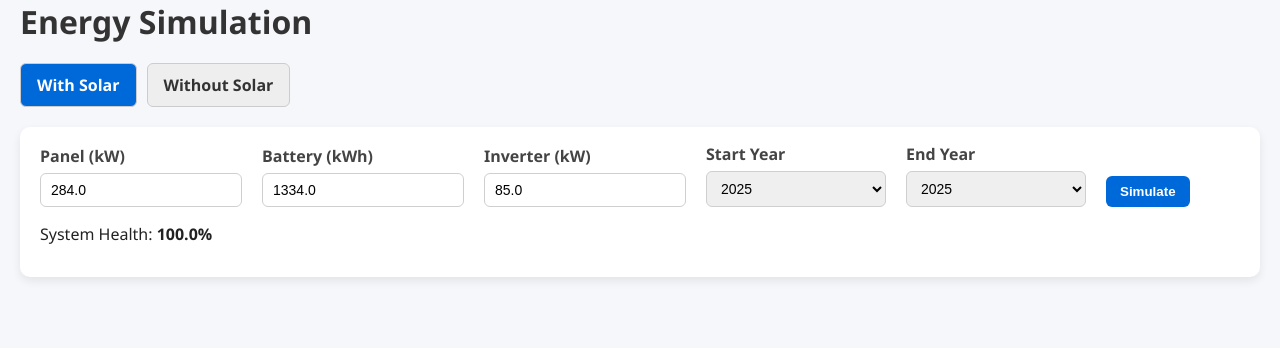
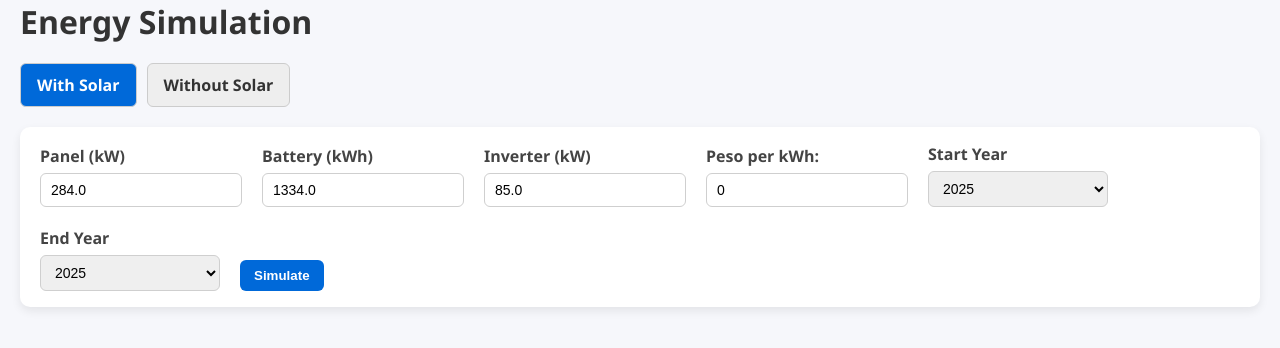
Before and after one commit to User-Suuro/cnsc-solar-simulation, a Flask app: page / in a window 1280 px wide. Shown: the top 348 px of the page. Run offline with Flask 3, Linux system fonts and the light colour scheme.

Commit message:
added unmet cost

```diff
--- a/main.py
+++ b/main.py
@@ -173,8 +173,8 @@ def get_monthly_irr_for_year(df_irr: pd.DataFrame, hcol: str, year: int):
 
 
 # ------------------- UPDATED simulate_annual() WITH MONTHLY DEGRADATION -------------------
-def simulate_annual(panel_kw, battery_kwh, inverter_kw, monthly_irr, monthly_con, initial_health=100.0,
-                    return_deg=False):
+def simulate_annual(panel_kw, battery_kwh, inverter_kw, monthly_irr, monthly_con,
+                    peso_per_kwh, initial_health=100.0, return_deg=False):
     system_eff = 0.8
     battery_soc_max = battery_kwh * 0.8
     soc = battery_soc_max
@@ -231,7 +231,8 @@ def simulate_annual(panel_kw, battery_kwh, inverter_kw, monthly_irr, monthly_con
             "Consumption_kWh": round(consumption, 2),
             "Met_kWh": round(met, 2),
             "Unmet_kWh": round(unmet, 2),
-            "BatterySOC_end_kWh": round(soc, 2),
+            "UnmetCost_PHP": round(unmet * peso_per_kwh, 2),   # ⬅ NEW
+            "BatterySOC_end_kWh": soc,
             "Health_after_month": round(health, 3),
         })
 
@@ -260,7 +261,8 @@ def simulate_annual(panel_kw, battery_kwh, inverter_kw, monthly_irr, monthly_con
         # Add degradation summary
         "TotalSolar_100pct_kWh": round(float(df_deg["SolarGen_100pct_kWh"].sum()), 2),
         "TotalDegradationLoss_kWh": round(float(df_deg["DegradationLoss_kWh"].sum()), 2),
-        "InitialHealth": round(initial_health, 2),  # Track initial health for multi-year
+        "InitialHealth": round(initial_health, 2),  # Track initial health for multi-year,
+        "TotalUnmetCost_PHP": round(float(df["UnmetCost_PHP"].sum()), 2),
     }
 
     if return_deg:
@@ -483,6 +485,7 @@ def index():
             inverter_kw = float(request.form.get("inverter_kw", inverter_kw))
             year_start = int(request.form.get("year_start", year_start))
             year_end = int(request.form.get("year_end", year_end))
+            peso_per_kwh = float(request.form.get("peso_per_kwh", 14.0))
         except Exception:
             pass
 
@@ -497,7 +500,7 @@ def index():
 
             # CHANGED: Now receives 3 return values
             df_monthly, df_deg, summary = simulate_annual(
-                panel_kw, battery_kwh, inverter_kw, monthly_irr, monthly_con
+                panel_kw, battery_kwh, inverter_kw, monthly_irr, monthly_con, peso_per_kwh
             )
 
             bar_url = f"bar_{year}.png"
@@ -557,7 +560,7 @@ def index():
                     panel_kw, battery_kwh, inverter_kw,
                     monthly_irr, monthly_con,
                     initial_health=health,
-                    return_deg=True  # Request degradation data
+                    return_deg=True,
                 )
 
                 # Add to yearly summary
@@ -576,7 +579,7 @@ def index():
                     "Degradation_Loss_%": round((float(df_deg_year["DegradationLoss_kWh"].sum()) /
                                                  float(df_deg_year["SolarGen_100pct_kWh"].sum()) * 100)
                                                 if float(df_deg_year["SolarGen_100pct_kWh"].sum()) > 0 else 0, 2)
-                }
+                    }
                 deg_summary_rows.append(yearly_deg_summary)
 
                 # Update health for next year (use the final health from this year)
--- a/templates/index.html
+++ b/templates/index.html
@@ -34,14 +34,12 @@
 
                 {% endif %}
 
-                {% if active_tab == 'nosolar' %}
                 <div>
                     <label>Peso per kWh:</label>
                     <input type="number" step="0.01" name="peso_per_kwh" value="{{ form_data.peso_per_kwh or 0 }}">
 
                 </div>
 
-                {% endif %}
                 <div>
                     <label>Start Year</label>
                     <select name="year_start">
@@ -64,9 +62,7 @@
                 </div>
             </form>
 
-            {% if active_tab != 'nosolar' %}
-                <p>System Health: <b>{{ health }}%</b></p>
-            {% endif %}
+
         </div>
 
 
@@ -75,17 +71,25 @@
     <div class="card">
         <h2>Monthly Data ({{ year_start }})</h2>
 
-        <table>
+        <table border="1" cellpadding="5" cellspacing="0">
             <tr>
-                {% for k in single_monthly_table[0].keys() %}
-                <th>{{ k }}</th>
-                {% endfor %}
+                <th>Month</th>
+                <th>SolarGen_kWh</th>
+                <th>Consumption_kWh</th>
+                <th>Met_kWh</th>
+                <th>Unmet_kWh</th>
+                <th>UnmetCost_PHP</th>
+                <th>Health_after_month</th>
             </tr>
             {% for row in single_monthly_table %}
             <tr>
-                {% for v in row.values() %}
-                <td>{{ v }}</td>
-                {% endfor %}
+                <td>{{ row["Month"] }}</td>
+                <td>{{ row["SolarGen_kWh"] }}</td>
+                <td>{{ row["Consumption_kWh"] }}</td>
+                <td>{{ row["Met_kWh"] }}</td>
+                <td>{{ row["Unmet_kWh"] }}</td>
+                <td>{{ row["UnmetCost_PHP"] }}</td>
+                <td>{{ row["Health_after_month"] }}</td>
             </tr>
             {% endfor %}
         </table>
@@ -133,6 +137,11 @@
             </tr>
             {% endfor %}
         </table>
+
+        {% if active_tab != 'nosolar' %}
+                <p>System Health: <b>{{ health }}%</b></p>
+        {% endif %}
+
         {% endif %}
 
         {% if bar_url %}
```
Also changed, not shown: data/output_sim/nosolar_pie.png, 2 other files.
